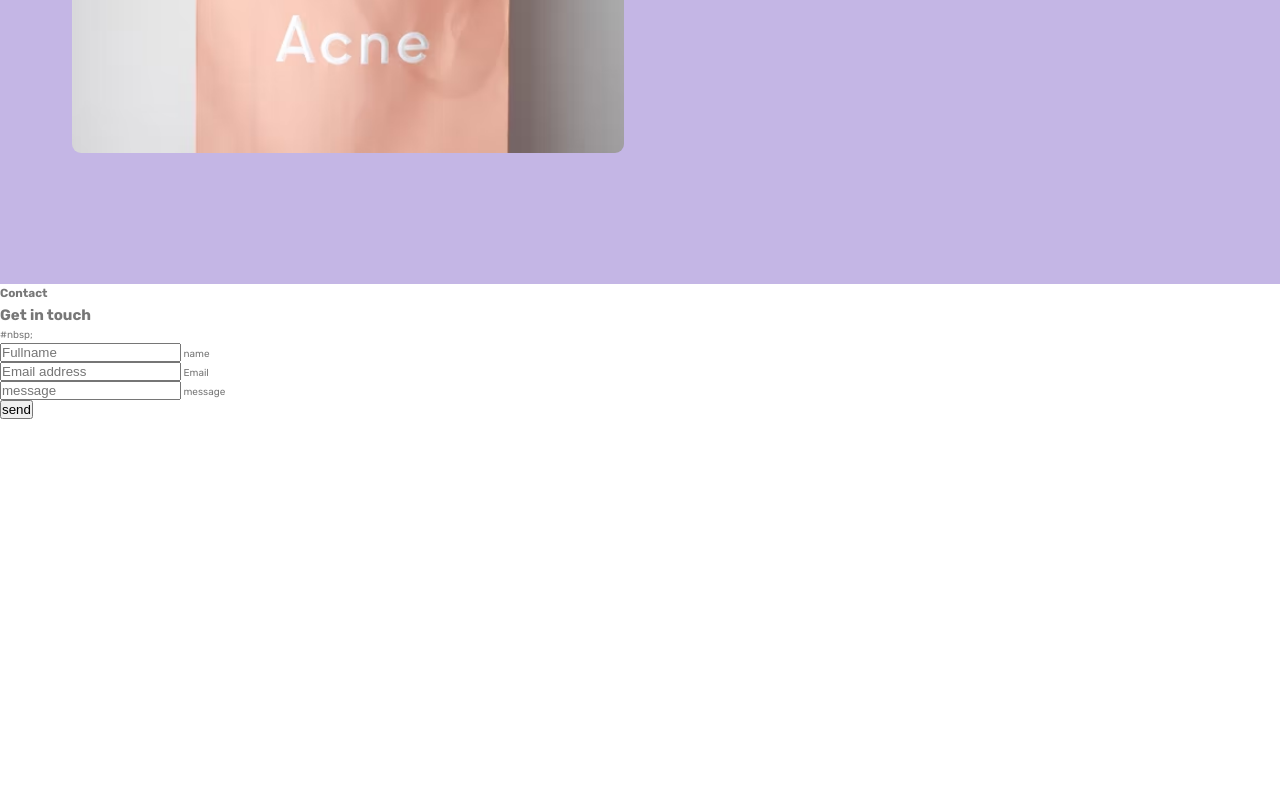
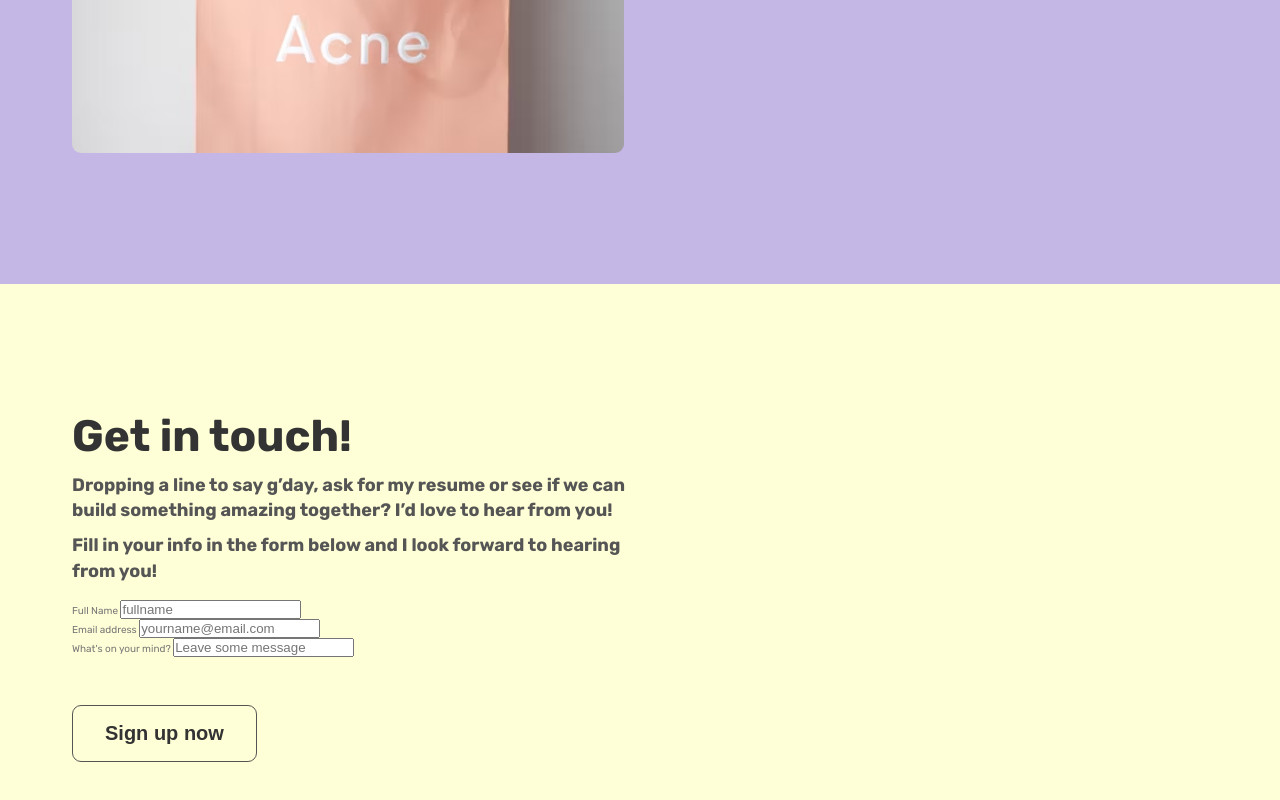
Before and after one commit to Effyz1228/My-personal-website, a website: page index.html in a window 1280 px wide. Shown: the part 6461-7261 px from the top of the page. Before the commit the page ends 6880 px from the top, so only its background shows below. Drawn offline with Linux system fonts and the light colour scheme.

Commit message:
finish contact part without the style of form

```diff
--- a/index.html
+++ b/index.html
@@ -228,33 +228,38 @@
             </div>
         </section>
 
-        <section class="section-contact">
-            <div class="contact__textbox">
-                <h3>Contact</h3>
-                <h2>Get in touch</h2>
-                <div class="contact_content">
-                    <div class="contact__form">
-                        <p>#nbsp;</p>
-                        <form action="https://formspree.io/f/xgednjkv" method="post">
-                            <div class="form__name">
-                                <input type="text" required name="name" id="name" placeholder="Fullname">
-                                <label for="name" class="form__label-name">name</label>
+        <section class="section-contact" id="contact">
+            <div class="container">
+                <div class="contact">
+                <div class="contact-text-box">
+                    <h2 class="heading-secondary margin-bottom-tiny">Get in touch!</h2>
+                    <p class="contact-text margin-bottom-tiny">
+                        Dropping a line to say g’day, ask for my resume or see if we can build something amazing together? I’d love to hear from you!
+                    </p>
+                    <p class="contact-text margin-bottom-small">
+                        Fill in your info in the form below and I look forward to hearing from you!
+                    </p>
+                    <form
+                   class="contact-form" name="contact-form" netlify>
+                    <div>
+                        <label for="name">Full Name</label>
+                        <input name="fullname" type="text" class="name" id="name" placeholder="fullname" required>
                     </div>
-                            <div class="form__email">
-                                <input type="email" required name="email" id="email" placeholder="Email address">
-                                <label for="email" class="form__label-email">Email</label>
+                    <div>
+                        <label for="email">Email address</label>
+                        <input name="email" type="email" class="email" id="email" placeholder="yourname@email.com" required>
                     </div>
-                            <div class="form__message">
-                                <input type="text" required name="message" id="message" placeholder="message">
-                                <label for="message" class="form__label-message">message</label>
+                    <div>
+                        <label for="message">What's on your mind?</label>
+                        <input type="textbox" name="contact-message" type="text" class="message" id="message" placeholder="Leave some message" required >
                     </div>
-                            <button class="form__button" value="send">send</button>
 
-
+                    <button class="btn contact-button" >Sign up now</button>
                     </form>
                 </div>
 
 
+                <div class="contact-img-box" role="image" aria-label="A woman enjoy food"></div>
                 </div>
             </div>
         </section>
--- a/sass/_layout.scss
+++ b/sass/_layout.scss
@@ -173,4 +173,33 @@ padding-bottom: 4.8rem;
 
 
 
-.section-contact{}
+.section-contact{
+    background-color: #ffffd7;
+    padding: 12.6rem 0;
+}
+
+.contact{
+    display: grid;
+    grid-template-columns: repeat(2,1fr);
+    gap: 2.4rem;
+
+        &-text-box{
+
+        }
+
+    &-text{
+    color: #555;
+    font-weight: 700;
+    font-size: 1.8rem;
+    line-height: 1.4;
+    }
+
+    &-form{
+
+    }
+
+    &-button{
+        background: none;
+        margin-top: 4.8rem;
+    }
+}
```
Also changed, not shown: sass/main.css, 1 other file. Lines whose indentation alone changed are shown as unchanged.
